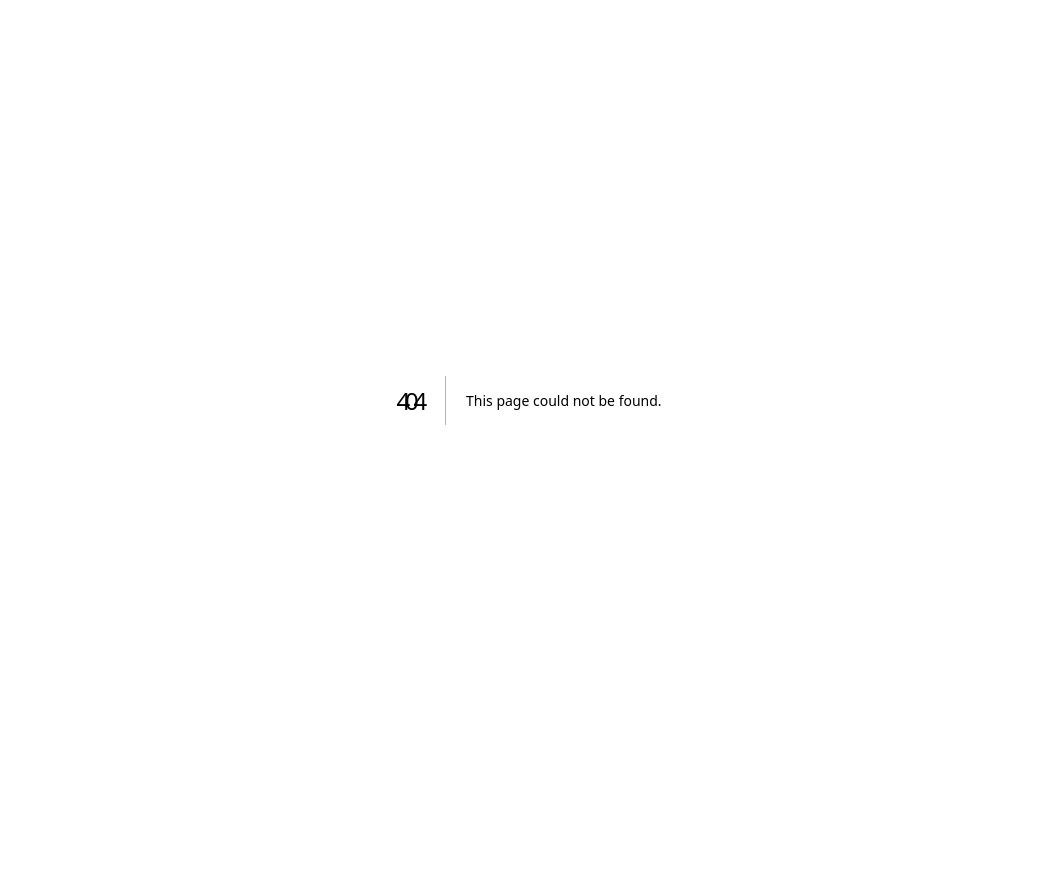
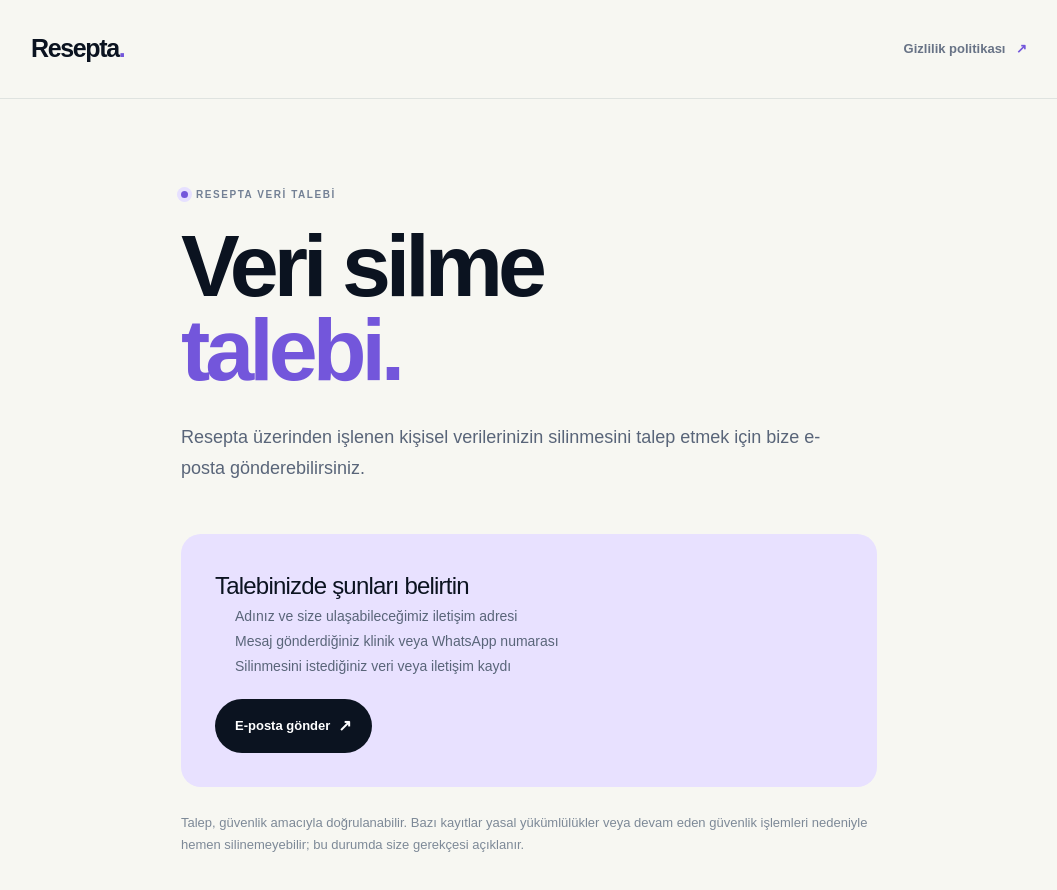
Before and after one commit to botfusions/resepta, a Next.js app: page /veri-silme-talebi in a window 1280 px wide. Before the commit this address had no page. Shown: the top 890 px of the page, without its empty margins (111-1168 px from the left). Before the commit the page ends 800 px from the top, so only its background shows below. Built offline with nearby package versions, Linux system fonts and the light colour scheme.

Commit message:
Add Resepta data deletion request page

```diff
--- /dev/null
+++ b/app/veri-silme-talebi/page.tsx
@@ -0,0 +1,30 @@
+import type { Metadata } from "next";
+import Link from "next/link";
+
+export const metadata: Metadata = {
+  title: "Veri Silme Talebi | Resepta",
+  description: "Resepta hizmetindeki kişisel verilerinizin silinmesini talep edin.",
+  alternates: { canonical: "/veri-silme-talebi" },
+};
+
+export default function VeriSilmeTalebiPage() {
+  return (
+    <main className="legal-page">
+      <header className="legal-header">
+        <Link className="legal-brand" href="/" aria-label="Resepta ana sayfa">Resepta<span>.</span></Link>
+        <Link className="legal-back" href="/gizlilik-politikasi">Gizlilik politikası <span>↗</span></Link>
+      </header>
+      <article className="legal-content legal-short-content">
+        <div className="eyebrow"><span className="eyebrow-dot" /> RESEPTA VERİ TALEBİ</div>
+        <h1>Veri silme<br /><em>talebi.</em></h1>
+        <p className="legal-lede">Resepta üzerinden işlenen kişisel verilerinizin silinmesini talep etmek için bize e-posta gönderebilirsiniz.</p>
+        <div className="legal-request-card">
+          <h2>Talebinizde şunları belirtin</h2>
+          <ul><li>Adınız ve size ulaşabileceğimiz iletişim adresi</li><li>Mesaj gönderdiğiniz klinik veya WhatsApp numarası</li><li>Silinmesini istediğiniz veri veya iletişim kaydı</li></ul>
+          <a className="button button-primary" href="mailto:info@botfusions.com?subject=Resepta%20veri%20silme%20talebi">E-posta gönder <span>↗</span></a>
+        </div>
+        <p className="legal-note">Talep, güvenlik amacıyla doğrulanabilir. Bazı kayıtlar yasal yükümlülükler veya devam eden güvenlik işlemleri nedeniyle hemen silinemeyebilir; bu durumda size gerekçesi açıklanır.</p>
+      </article>
+    </main>
+  );
+}
```
